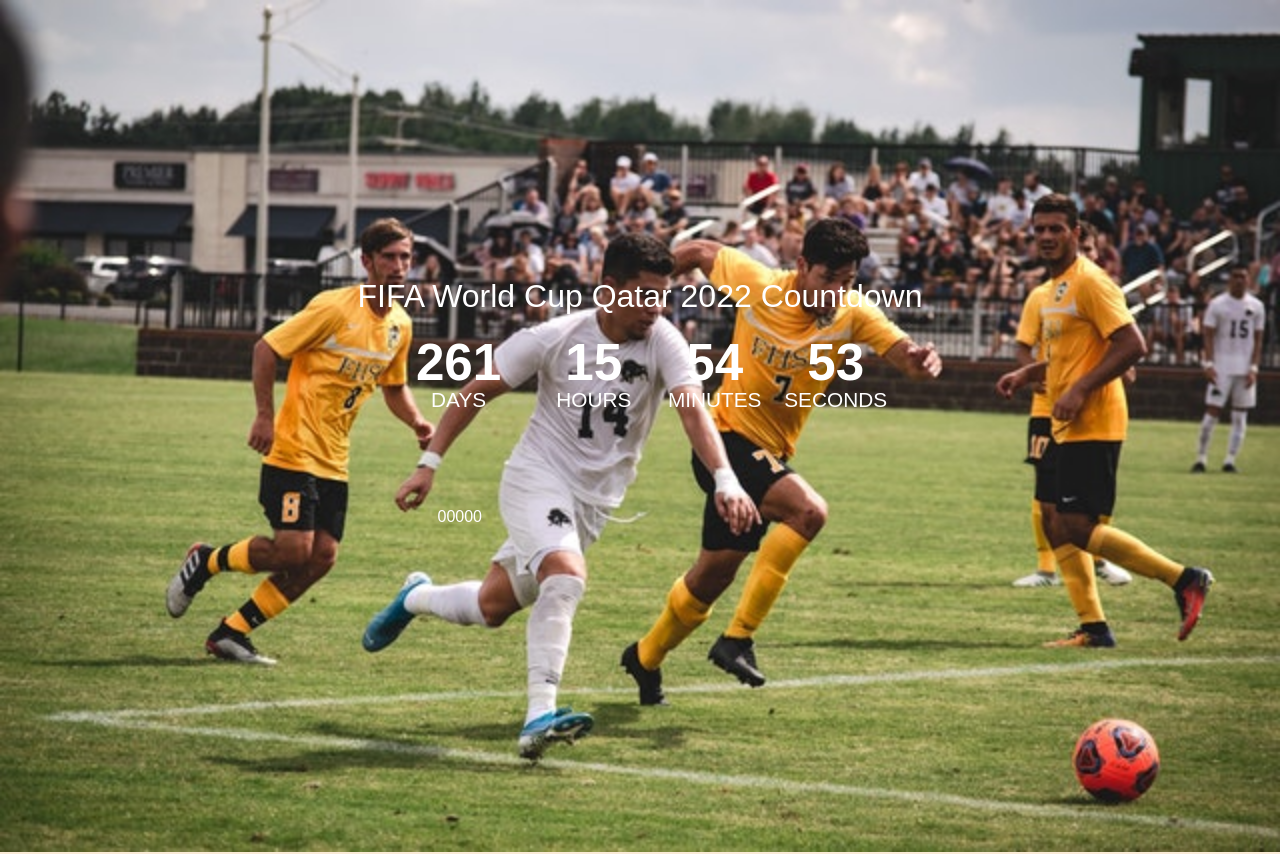
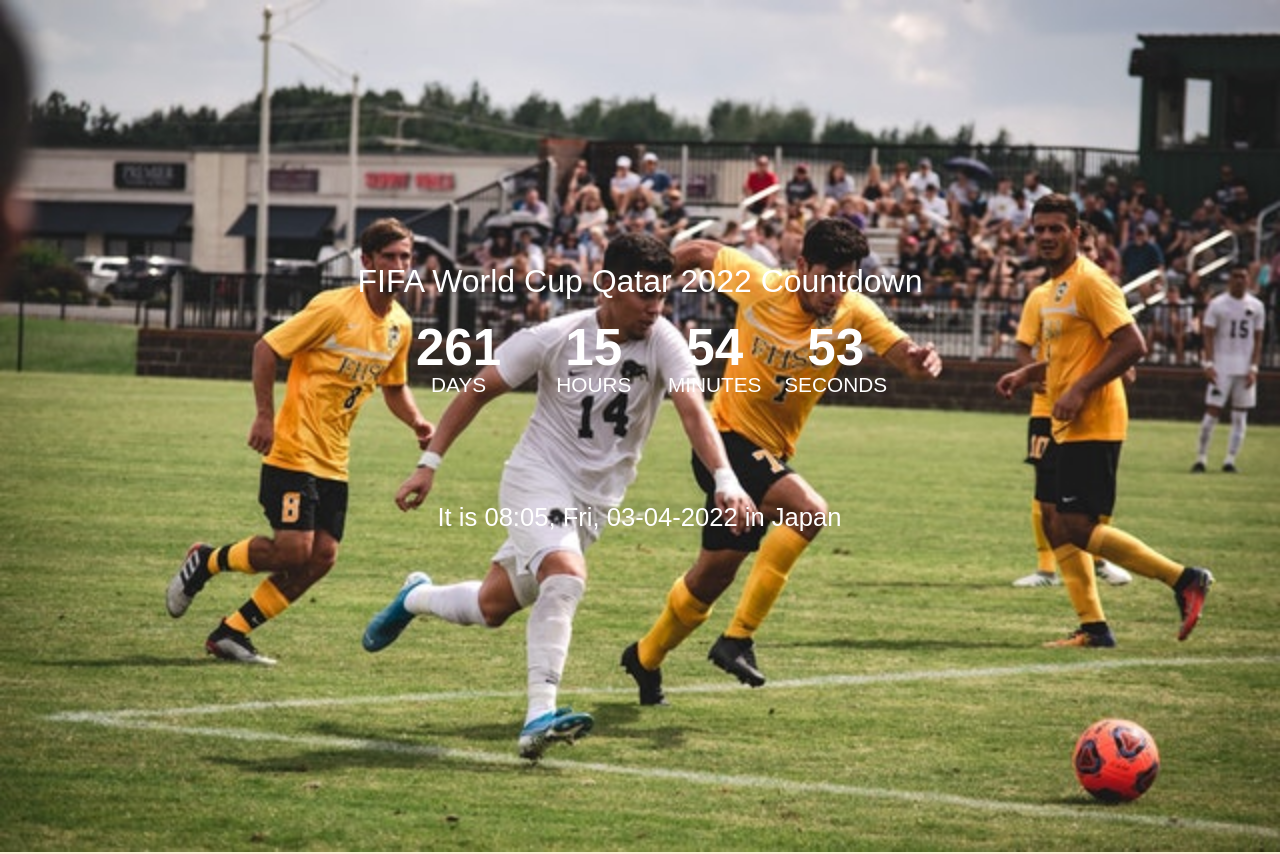
Before and after one commit to Ikko-T/countdown-worldcup-qatar-2022, a website: page index.html in a window 1280 px wide. Drawn offline with Linux system fonts and the light colour scheme.

Commit message:
Set up a current time

```diff
--- a/js/slide.js
+++ b/js/slide.js
@@ -1,7 +1,7 @@
 const selectorName = 'img';
 const imgArray = document.querySelectorAll(selectorName);
 const imgNo = 0;
-const time = 2000;
+const interval = 2000;
 
 window.onload = () => {
   bgSlide(imgNo);
@@ -22,5 +22,5 @@
 
   setTimeout(() => {
     bgSlide(imgNo);
-  }, time);
+  }, interval);
 }
--- a/js/today.js
+++ b/js/today.js
@@ -1,9 +1,18 @@
-const now = new Date();
-const year = now.getFullYear();
-const month = now.getMonth();
-const date = now.getDate();
-const hour = now.getHours();
-const minute = now.getMinutes();
-const day = now.getDay();
+function setTime() {
+  const now = new Date();
+  const year = now.getFullYear();
+  const month = (now.getMonth() + 1).toString().padStart(2, '0');
+  const date = now.getDate().toString().padStart(2, '0');
+  const hour = now.getHours().toString().padStart(2, '0');
+  const minute = now.getMinutes().toString().padStart(2, '0');
+  const days = ['Sun', 'Mon', 'Tue', 'Wed', 'Thu', 'Fri', 'Sat'];
+  const today = days[now.getDay()];
+  const currentTime =
+    'It is ' + hour + ':' + minute + ', ' + today + ', ' + month + '-' + date + '-' + year + ' in Japan';
 
-console.log(year, month, date, hour, minute, day);
+  document.getElementById('current-time').textContent = currentTime;
+}
+
+setInterval(function () {
+  setTime();
+}, 1000);
--- a/style.scss
+++ b/style.scss
@@ -59,5 +59,9 @@
 
   .box {
     margin: 5rem 0 0 5rem;
+
+    p {
+      font-size: clamp(1rem, 2vw, 2.5rem);
+    }
   }
 }
```
Also changed, not shown: css/style.css, 1 other file.
